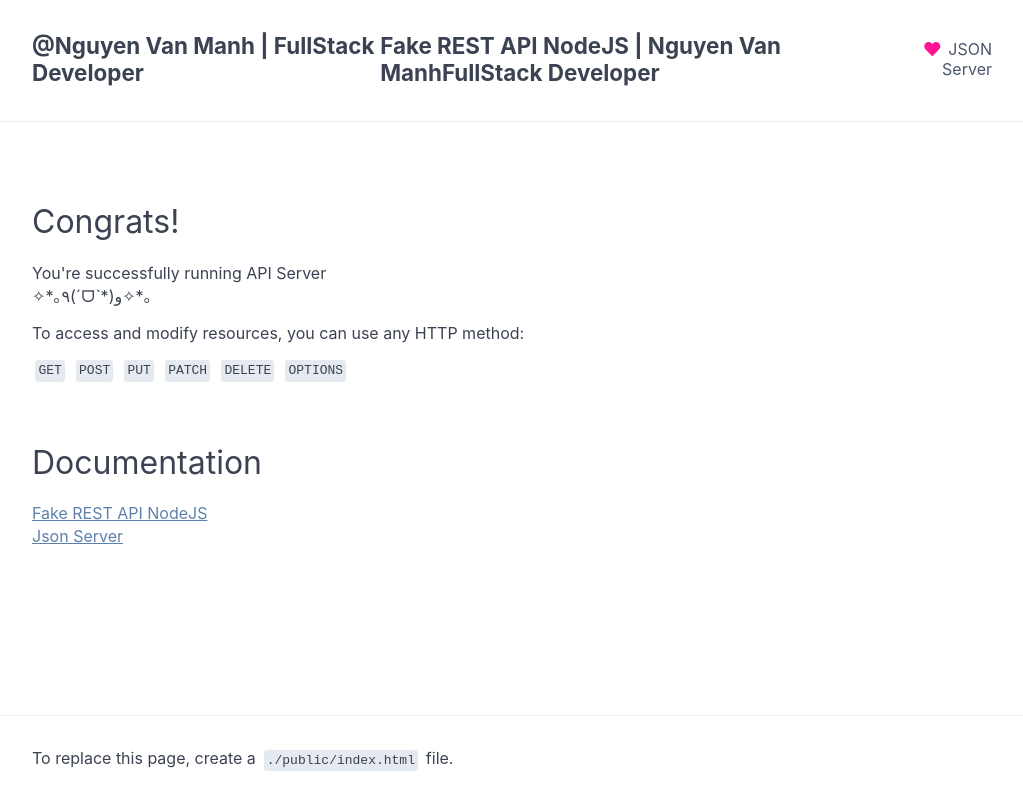
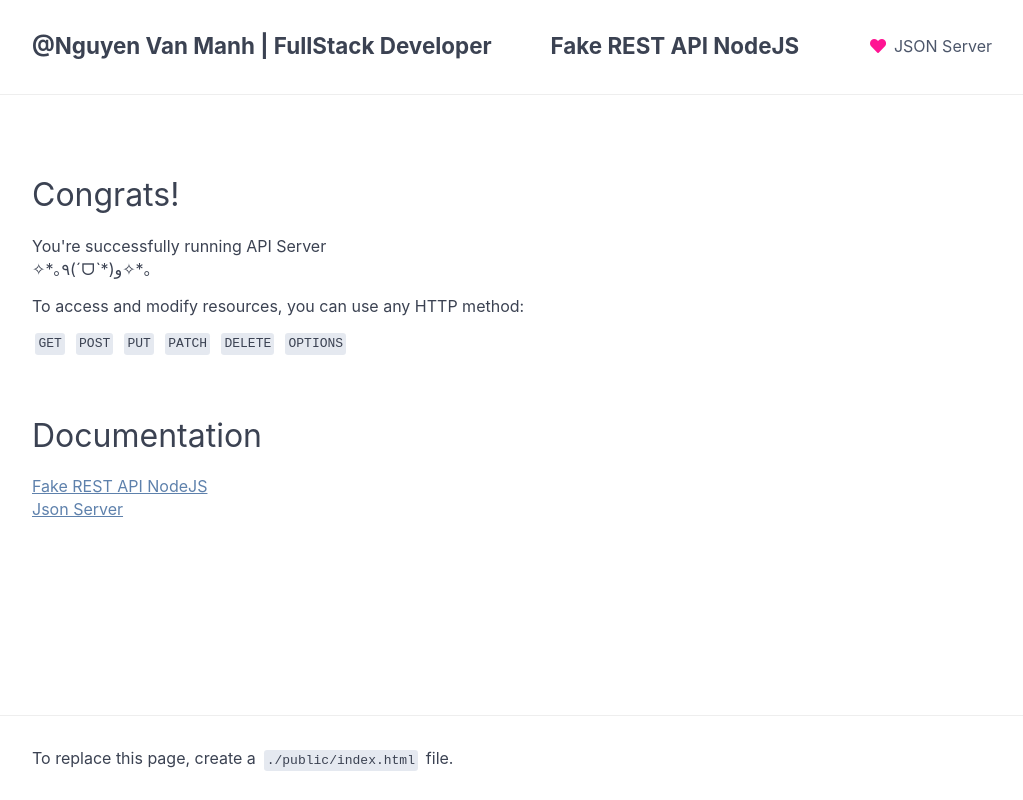
Before and after one commit to NguyenVanManh-AI/m-fake-rest-api-nodejs, a website: page public/index.html in a window 1280 px wide. Shown: the whole page, without its empty margins (128-1151 px from the left). Drawn offline with Linux system fonts and the light colour scheme; no server answers.

Commit message:
fake-rest-api-nodejs

```diff
--- a/public/index.html
+++ b/public/index.html
@@ -16,7 +16,7 @@
         <nav>
           <ul>
             <li class="title">@Nguyen Van Manh | FullStack Developer</li>
-            <li class="title">Fake REST API NodeJS | Nguyen Van ManhFullStack Developer</li>
+            <li class="title">Fake REST API NodeJS</li>
             <li>
               <a href="https://github.com/users/typicode/sponsorship">
                 <i class="fas fa-heart"></i>JSON Server
```
